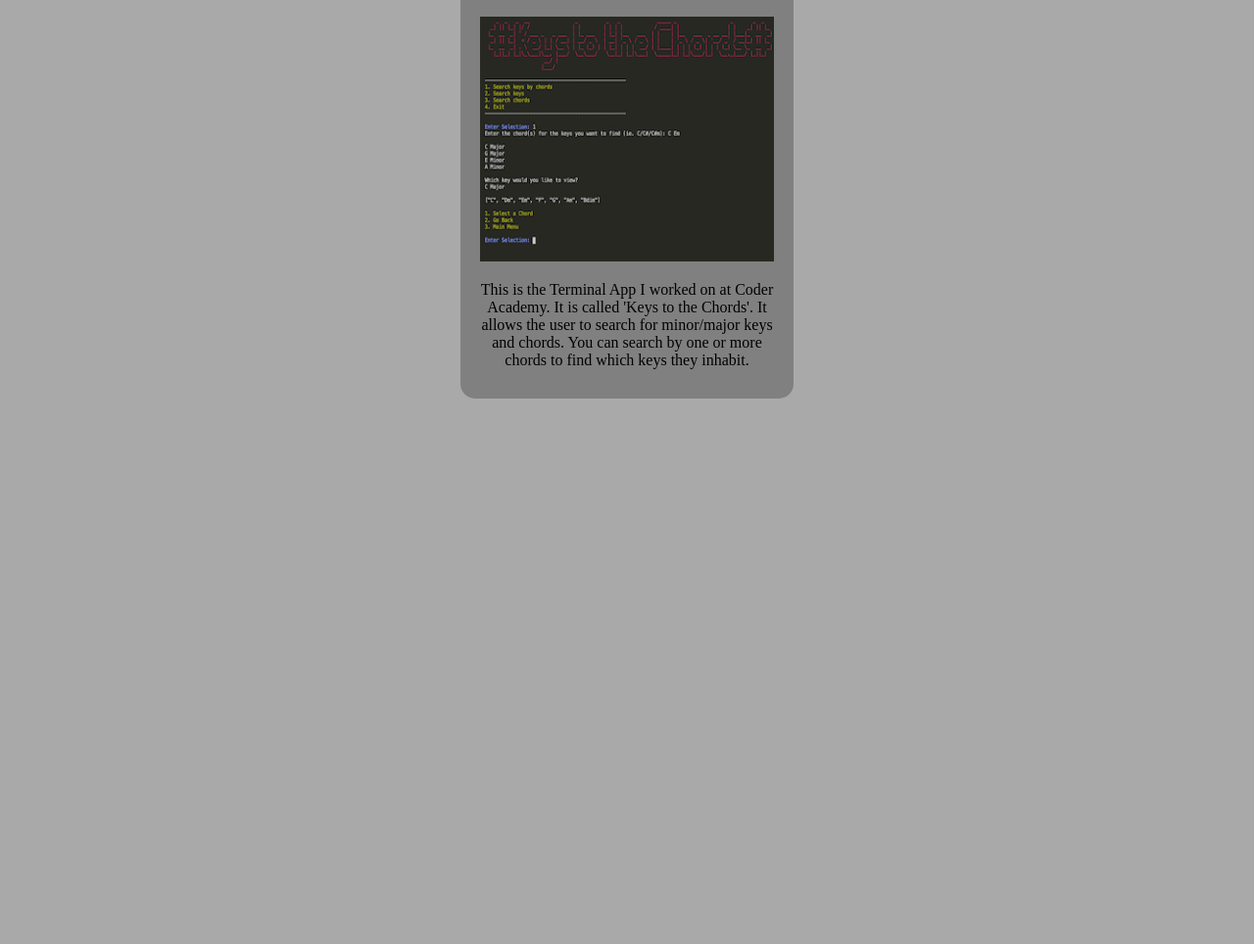
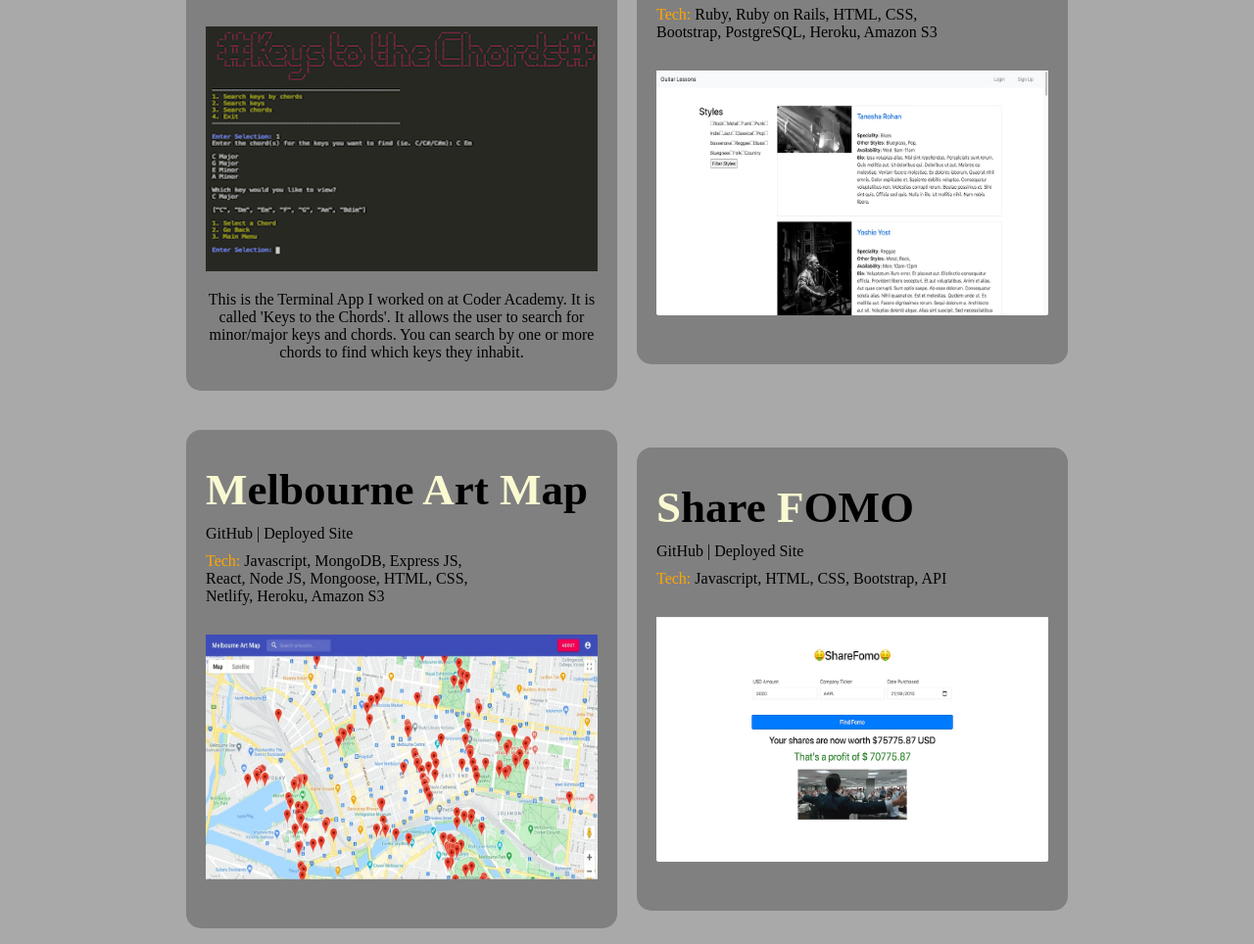
Before and after one commit to dunerztd/Portfolio-2.0, a Gatsby site: page /projects in a window 1280 px wide. Shown: the part 371-1335 px from the top of the page at 98% size. Before the commit the page ends 800 px from the top, so only its background shows below. Built offline with nearby package versions, Linux system fonts and the light colour scheme; Gatsby itself is replaced by a stand-in of ours.

Commit message:
all 4 projects added to project page. all information (except descriptions) complete.

```diff
--- a/src/pages/projects.js
+++ b/src/pages/projects.js
@@ -3,6 +3,9 @@ import Layout from '../components/layout'
 import Header from "../components/header"
 
 import termRubyScrnsht from '../files/projects/app_scrnshot_1.png'
+import mamScrnsht from '../files/projects/MAM_scrnsht_small.jpg'
+import rorScrnsht from '../files/projects/Ror_scrnsht_small.jpg'
+import sharefomoScrnsht from '../files/projects/sharefomo_scrnsht_small.jpg'
 
 import * as styles from './projects.module.css'
 
@@ -18,9 +21,11 @@ export default function Work() {
             {props.firstWord}
           <span className={styles.titleFirstLetter}>{props.secondLetter}</span>
             {props.secondWord}
+          <span className={styles.titleFirstLetter}>{props.thirdLetter}</span>
+            {props.thirdWord}
         </h1>
 
-        <p>
+        <p className={props.projectLinks}>
           <a href={props.github}>
             <span className={styles.github}>GitHub</span>
           </a>
@@ -30,14 +35,14 @@ export default function Work() {
           </a>
         </p>
 
-        <p>
-          <span className={styles.tech}>Tech: </span>
+        <p className={styles.tech}>
+          <span className={styles.techColour}>Tech: </span>
             {props.tech}
         </p>
       </div>
 
       <div className={styles.image}>
-        <img src={termRubyScrnsht} alt="" />
+        <img src={props.image} alt="" />
       </div>
       <div className={styles.imageText}>
         <p>
@@ -59,9 +64,45 @@ export default function Work() {
             secondLetter="A"
             secondWord="pp"
             github="https://github.com/dunerztd/Chords_and_Keys"
-            deployed="https://github.com/dunerztd/Chords_and_Keys"
+            deployed=""
             tech="Ruby"
             description="This is the Terminal App I worked on at Coder Academy. It is called 'Keys to the Chords'. It allows the user to search for minor/major keys and chords. You can search by one or more chords to find which keys they inhabit."
+            image={termRubyScrnsht}
+          />
+          <Box
+            firstLetter="G"
+            firstWord="uitar "
+            secondLetter="L"
+            secondWord="essons"
+            github="https://github.com/dunerztd/marketplace_app"
+            deployed="https://marketplaceapp-guitar.herokuapp.com/"
+            tech="Ruby, Ruby on Rails, HTML, CSS, Bootstrap, PostgreSQL, Heroku, Amazon S3"
+            description=""
+            image={rorScrnsht}
+          />
+          <Box
+            firstLetter="M"
+            firstWord="elbourne "
+            secondLetter="A"
+            secondWord="rt "
+            thirdLetter="M"
+            thirdWord="ap"
+            github="https://github.com/MAM-MERN"
+            deployed="https://mam-mern.netlify.app/"
+            tech="Javascript, MongoDB, Express JS, React, Node JS, Mongoose, HTML, CSS, Netlify, Heroku, Amazon S3"
+            description=""
+            image={mamScrnsht}
+          />
+          <Box
+            firstLetter="S"
+            firstWord="hare "
+            secondLetter="F"
+            secondWord="OMO"
+            github="https://github.com/dunerztd/share-fomo"
+            deployed="https://objective-meninsky-35165e.netlify.app/"
+            tech="Javascript, HTML, CSS, Bootstrap, API"
+            description=""
+            image={sharefomoScrnsht}
           />
           </div>
       </body>
--- a/src/pages/projects.module.css
+++ b/src/pages/projects.module.css
@@ -13,13 +13,13 @@
 /* Main view grid box */
 
 .image {
-  width: 300px;
+  width: 400px;
   height: 250px;
 }
 
 .imageText {
   text-align: center;
-  width: 300px;
+  width: 400px;
   height: auto;
   padding: 20px 0px 10px 0px;
 }
@@ -44,7 +44,7 @@ img {
   border-radius: 15px;
   background-color: gray;
   padding: 20px;
-  margin: 20px 0px;
+  margin: 20px 10px;
 }
 
 .boxHeading {
@@ -62,6 +62,11 @@ img {
 }
 
 .tech {
+  width: 300px;
+  padding-top: 10px;
+}
+
+.techColour {
   color: orange;
 }
 
```
